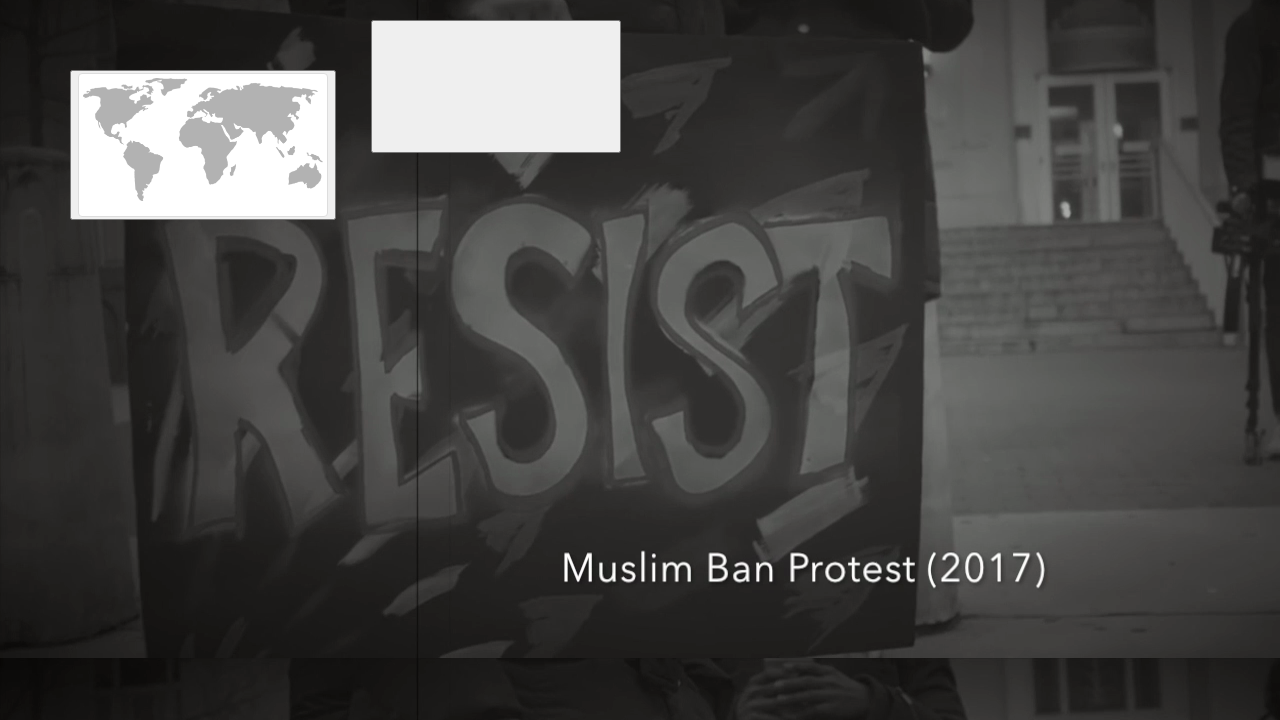
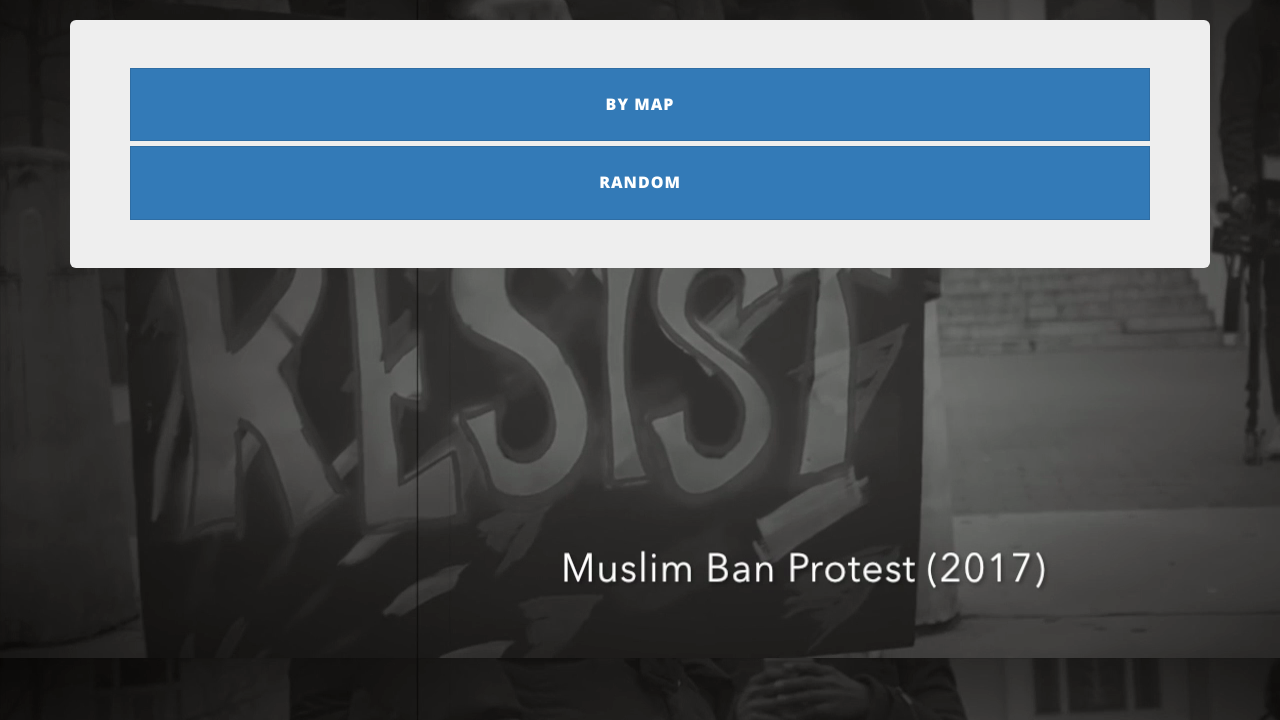
Before and after one commit to Shang-Jia/SDG, a website: page options.html in a window 1280 px wide. Shown: the part 80-800 px from the top of the page. Drawn offline with nearby package versions, Linux system fonts and the light colour scheme.

Commit message:
Changed styling and positioning of the selections for map and random questions on explore page

```diff
--- a/css/design.css
+++ b/css/design.css
@@ -20,3 +20,7 @@ body {
 #question-box{
     margin-top: 100px;
 }
+
+#map-random{
+    margin-top: 100px;
+}
--- a/options.html
+++ b/options.html
@@ -71,16 +71,13 @@
         <!-- /.container -->
     </nav>
 
-    <div class="container" id="options">
-        <a href="map.html">
-            <button><img id="map-button" src="img/map.png" alt="map" class="img-thumbnail"></button>
+    <div class="container">
+        <div class="jumbotron" id="map-random" >
+                <a href="map.html" type="button" class="btn btn-block btn-primary btn-lg">By Map</a>
+                <a href="questions.html" type="button" class="btn btn-block btn-primary btn-lg">Random</a>
+        </div>
+    </div>
 
-        </a>
-        <a href="questions.html">
-            <button id="random-button" src="img/space-gray.jpg" atl="random" class="img-thumnail"></button>
-        </a>
-
-    </div>
 
 
 
```
